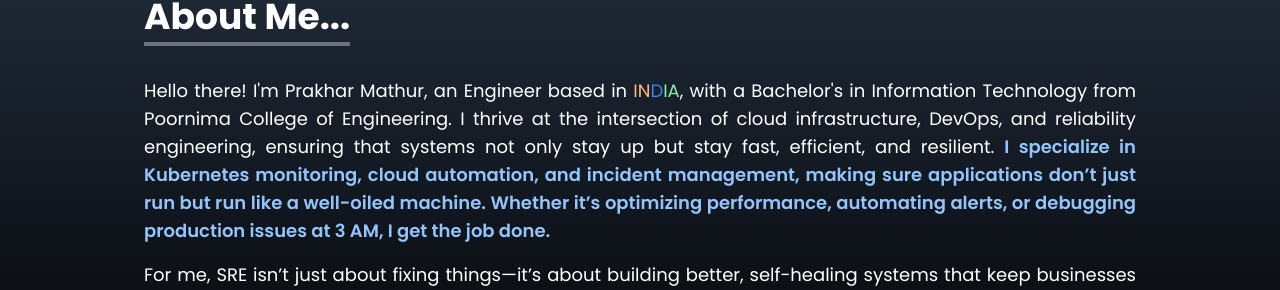
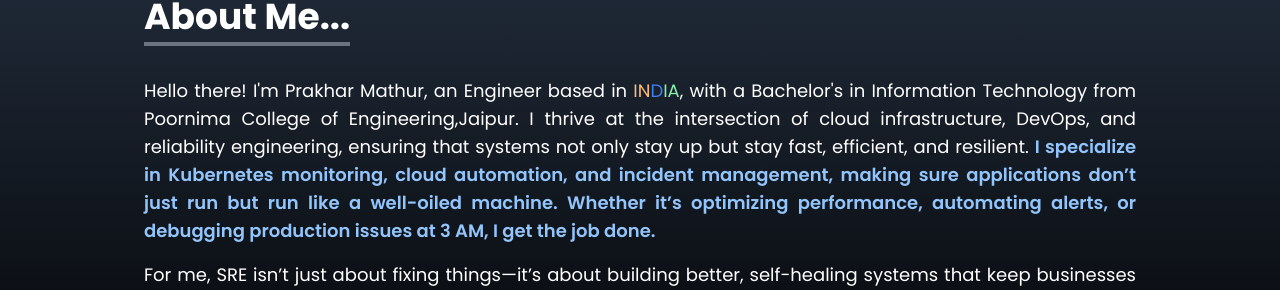
Before and after one commit to prakhar-mathur4/Portfolio_Website, a React (Vite) app: page / in a window 1280 px wide. Shown: the part 819-1109 px from the top of the page. Built offline with nearby package versions, Linux system fonts and the light colour scheme.

Commit message:
update workflow

```diff
--- a/src/Components/About.jsx
+++ b/src/Components/About.jsx
@@ -20,10 +20,10 @@ const About = () => {
           <span className="text-orange-300">IN</span>
           <span className="text-blue-500">D</span>
           <span className="text-green-300">IA</span>, with a Bachelor's in
-          Information Technology from Poornima College of Engineering. I thrive
-          at the intersection of cloud infrastructure, DevOps, and reliability
-          engineering, ensuring that systems not only stay up but stay fast,
-          efficient, and resilient.{" "}
+          Information Technology from Poornima College of Engineering,Jaipur. I
+          thrive at the intersection of cloud infrastructure, DevOps, and
+          reliability engineering, ensuring that systems not only stay up but
+          stay fast, efficient, and resilient.{" "}
           <span className="font-semibold text-blue-300">
             I specialize in Kubernetes monitoring, cloud automation, and
             incident management, making sure applications don’t just run but run
```
